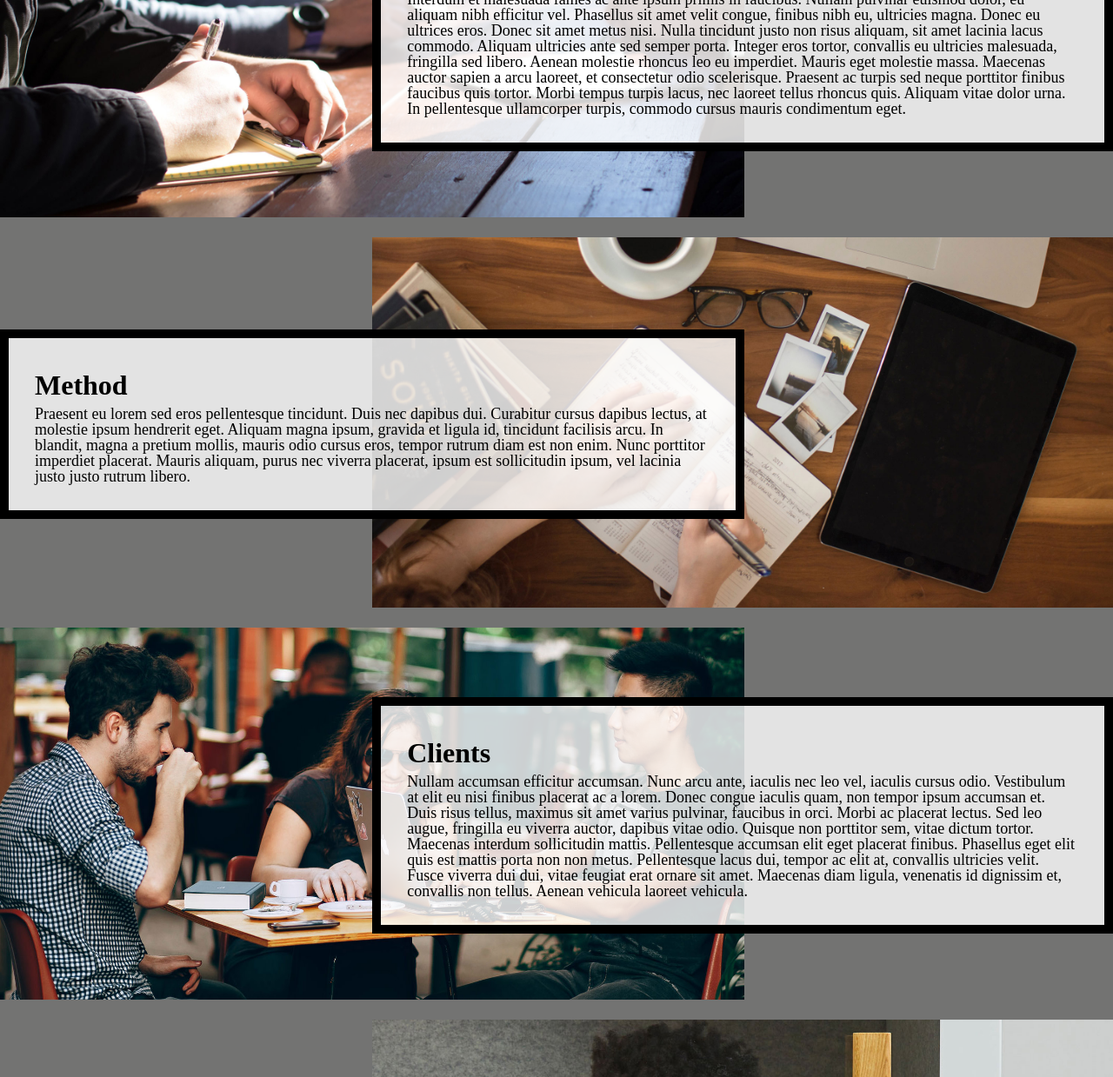
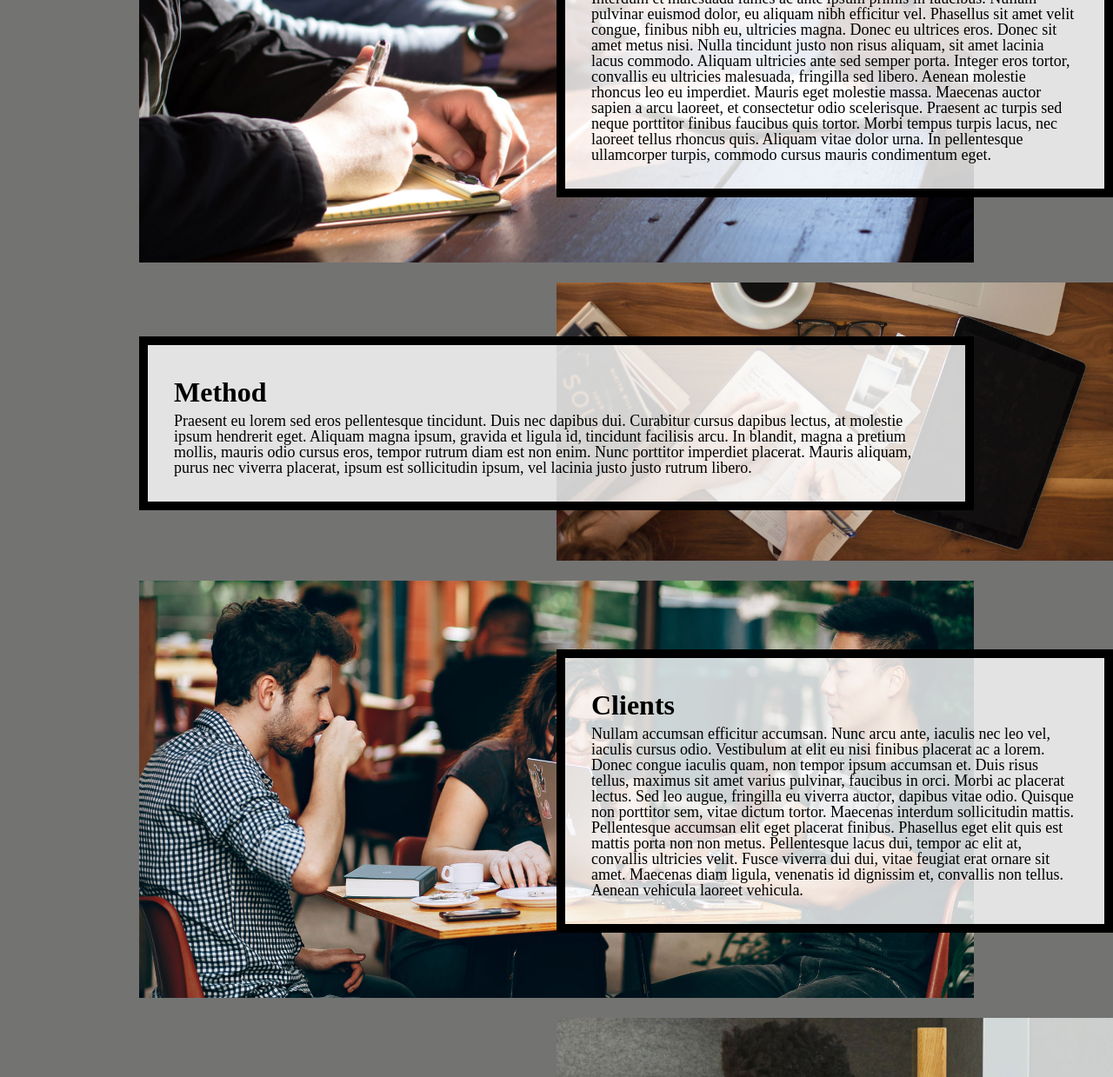
Before and after one commit to lizguerre/homework5-2021, a plain HTML site: page index.html in a window 1280 px wide. Shown: the part 681-1920 px from the top of the page at 87% size. Drawn offline with Linux system fonts and the light colour scheme.

Commit message:
Update style.css

```diff
--- a/css/style.css
+++ b/css/style.css
@@ -92,7 +92,7 @@ a:hover{
 .container{
   /*Your Code Here*/
   display: grid;
-  columns: 1fr 3fr 3fr 1fr;
+  grid-template-columns: 1fr 3fr 3fr 1fr;
   grid-template-rows: auto auto auto auto;
   row-gap: 20px;
 }
```
